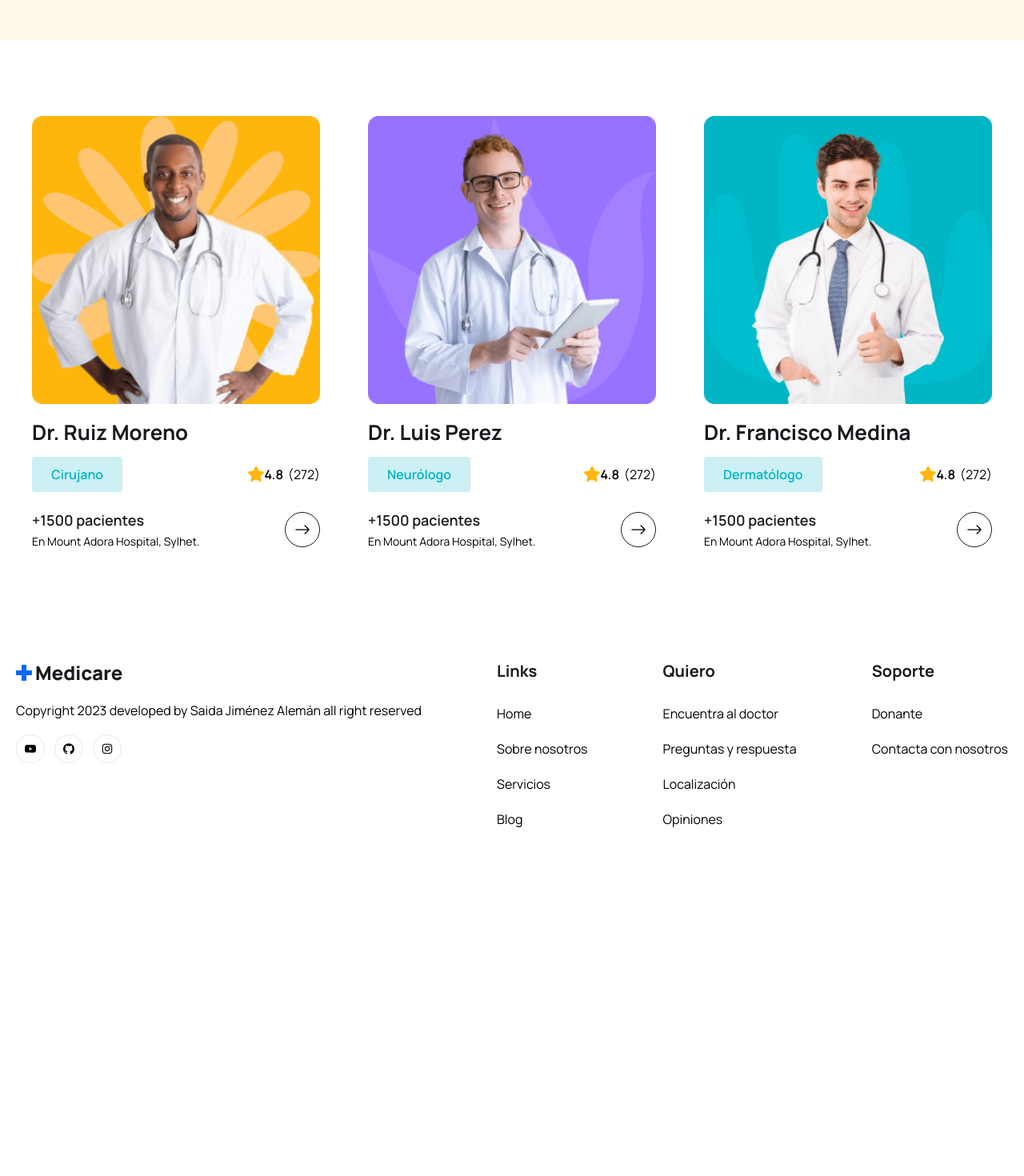
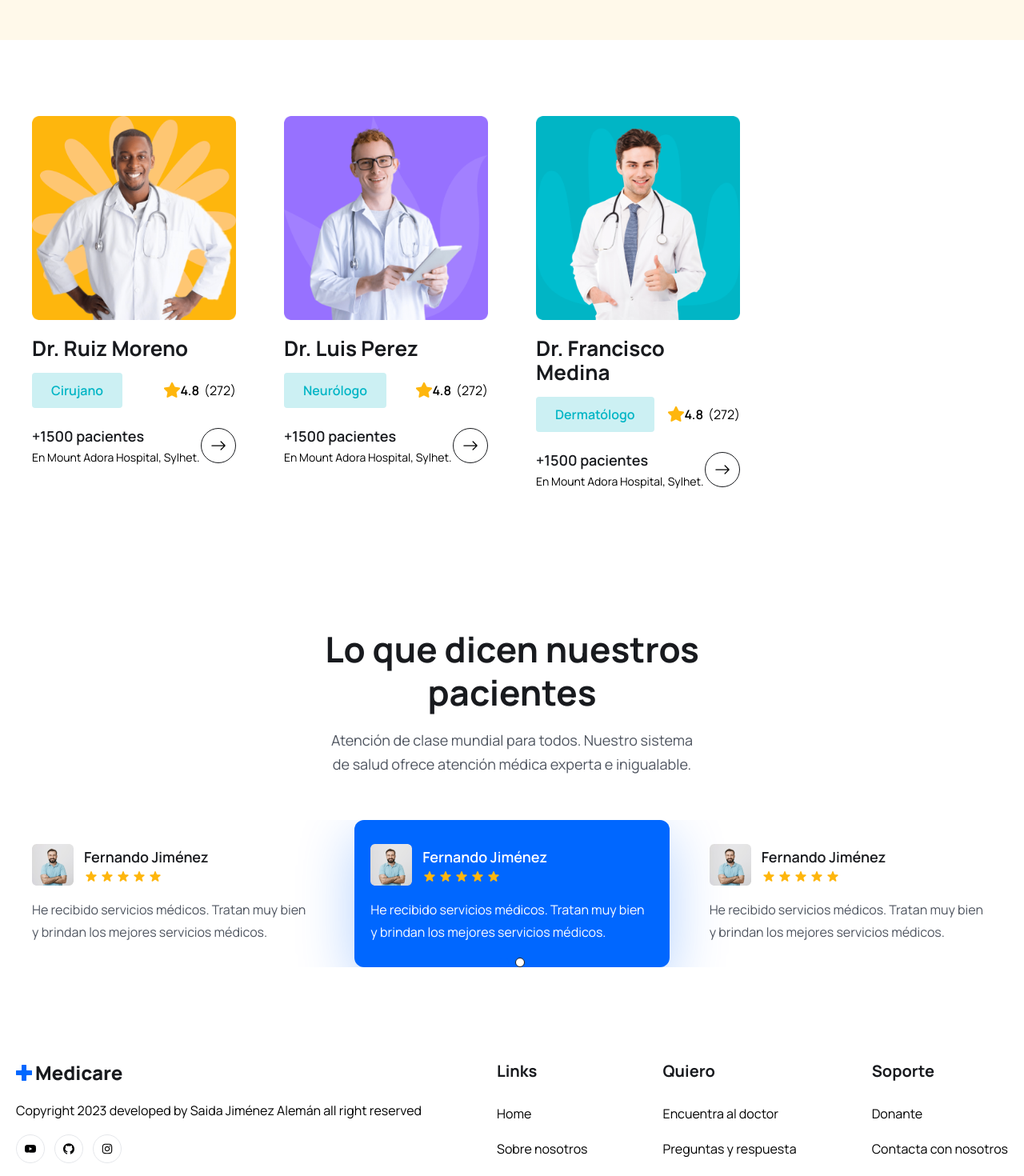
Before and after one commit to saidaJimenez/Medicare, a React (Vite) app in the folder frontend/: page /doctors in a window 1280 px wide. Shown: the part 340-1810 px from the top of the page at 80% size. Before the commit the page ends 1458 px from the top, so only its background shows below. Built offline with nearby package versions, Linux system fonts and the light colour scheme; the HTML template or start-up script is replaced by a standard one; a web font is replaced by a local one.

Commit message:
imagenes de doctores + testimonios

```diff
--- a/frontend/src/pages/Doctors/DoctorDetails.jsx
+++ b/frontend/src/pages/Doctors/DoctorDetails.jsx
@@ -1,9 +1,7 @@
 import React from 'react'
 
 const DoctorDetails = () => {
-  return  <div>
-      DoctorsDetails
-    </div>
+  return
 
 }
 
--- a/frontend/src/pages/Doctors/Doctors.jsx
+++ b/frontend/src/pages/Doctors/Doctors.jsx
@@ -1,5 +1,6 @@
 import DoctorCard from './../../components/Doctors/DoctorCard'
 import { doctors} from './../../assets/data/doctors'
+import Testimonial from '../../components/Testimonial/Testimonial'
 
 const Doctors = () => {
   return   <>
@@ -22,11 +23,26 @@ const Doctors = () => {
   </section>
   <section>
   <div className="container">
-      <div className="grid grid-cols-1 sm:grid-cols-2 md:grid-cols-3 gap-5">
+      <div className="grid grid-cols-1 sm:grid-cols-2 md:grid-cols-3 lg:grid-cols-4 gap-5">
   {doctors.map((doctor) => <DoctorCard key={doctor.id} doctor={doctor}/>)}
 </div>
       </div>
   </section>
+  <section>
+          <div className="container">
+          <div className="xl:w-[470px] mx-auto">
+            <h2 className="heading text-center">Lo que dicen nuestros pacientes</h2>
+            <p className="text__para text-center">
+              Atención de clase mundial para todos. Nuestro sistema de salud
+              ofrece atención médica experta e inigualable.
+            </p>
+          </div>
+
+        <Testimonial/>
+
+
+          </div>
+        </section>
   </>
 
 }
```
